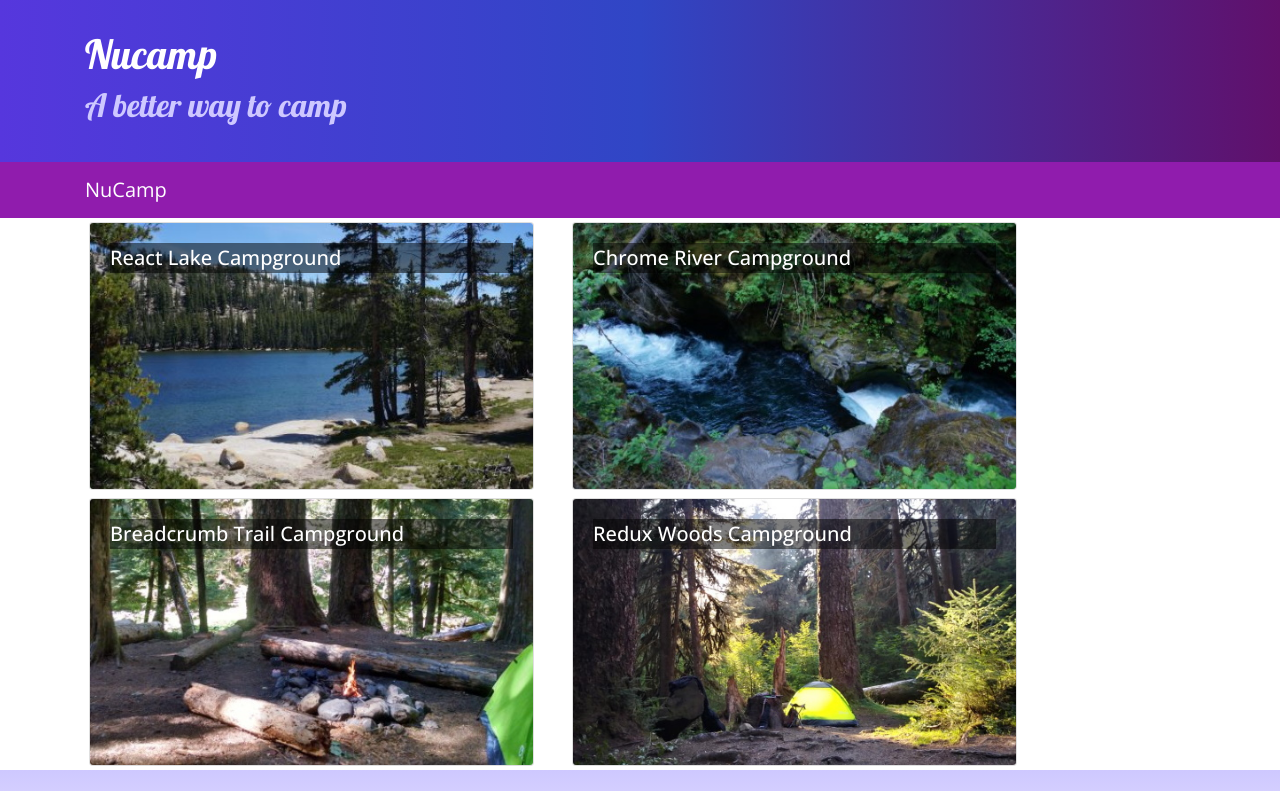
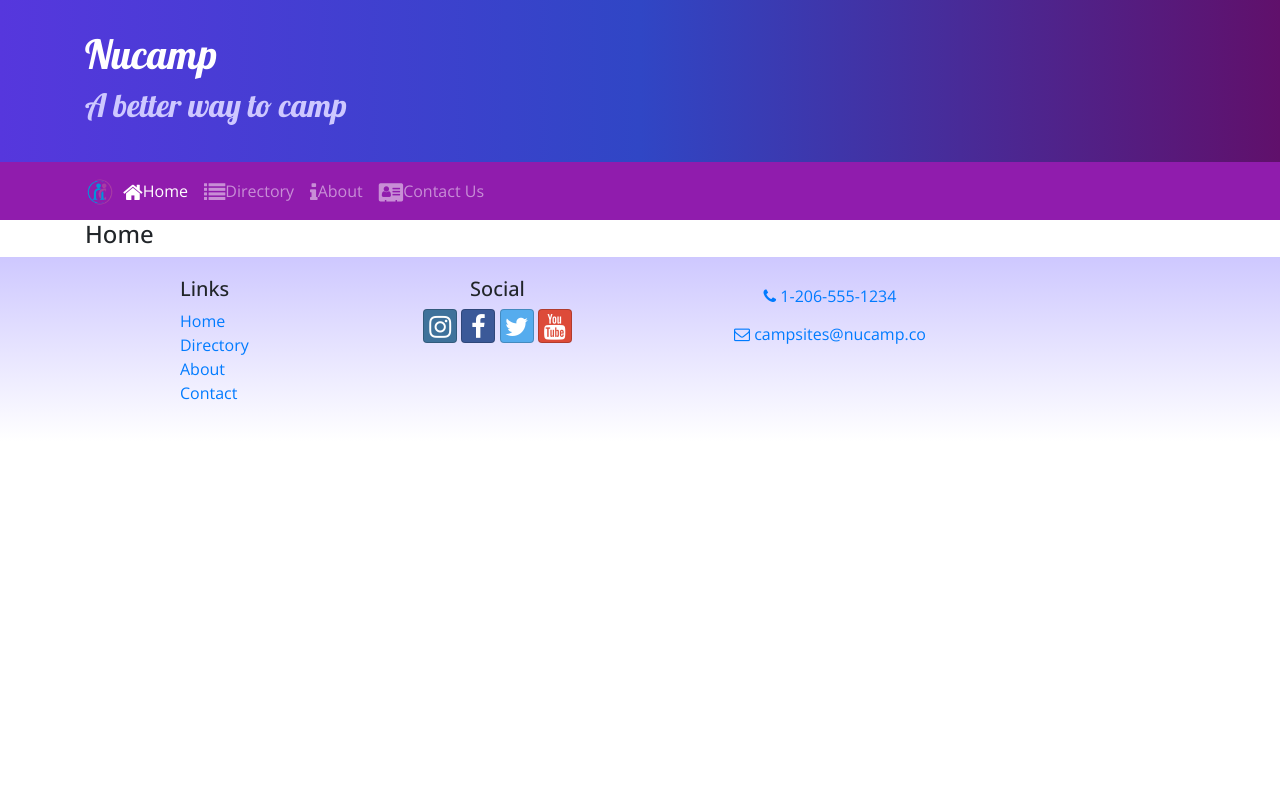
Before and after one commit to nammanur/nucampsite-react, a React (Create React App) app: page /home in a window 1280 px wide. Shown: the top 791 px of the page. Built offline with nearby package versions, Linux system fonts and the light colour scheme.

Commit message:
React Router.

```diff
--- a/package.json
+++ b/package.json
@@ -12,6 +12,7 @@
     "react": "^17.0.2",
     "react-dom": "^17.0.2",
     "react-popper": "1.3.6",
+    "react-router-dom": "5.2.0",
     "react-scripts": "5.0.0",
     "reactstrap": "8.5.1",
     "typeface-lobster": "^1.1.13",
--- a/src/App.js
+++ b/src/App.js
@@ -2,15 +2,18 @@
 import './App.css';
 import React, { Component } from 'react';
 import Main from './components/MainComponent';
+import { BrowserRouter } from 'react-router-dom';
 
 
 
 class App extends Component {
   render() {
       return (
+        <BrowserRouter>
           <div className="App">
               <Main/>
           </div>
+          </BrowserRouter>
       );
   }
 }
--- a/src/components/DirectoryComponent.js
+++ b/src/components/DirectoryComponent.js
@@ -1,8 +1,8 @@
 import { Card, CardImg, CardImgOverlay, CardTitle } from 'reactstrap';
 
-function RenderDirectoryItem({campsite, onClick}) {
+function RenderDirectoryItem({campsite}) {
     return (
-            <Card onClick={()=> onClick(campsite.id)}>
+            <Card>
                     <CardImg src={campsite.image} width="100%" src={campsite.image} alt={campsite.name}/>
                     <CardImgOverlay>
                         <CardTitle>{campsite.name}</CardTitle>
@@ -16,7 +16,7 @@
     const directory = props.campsites.map((campsite)=>{
         return (
         <div className='col-md-5 m-1' key={campsite.id} >
-            <RenderDirectoryItem campsite={campsite} onClick={props.onClick}/>
+            <RenderDirectoryItem campsite={campsite}/>
         </div>)
     });
     return (<div className='container'>
@@ -26,28 +26,6 @@
     </div>);
 }
 
-// class ExampleParentComponent extends Component {
-//     constructor(props) {
-//         super(props);
-//         this.state = {
-//             number: 333
-//         };
-//     }
-
-//     render() {
-//         return <ExampleChildComponent num={this.state.number} greeting ="hello world"></ExampleChildComponent>
-//     }
-
-// }
-
-// class ExampleChildComponent extends Component {
-
-
-//     render() {
-//         return <div>{this.props.num} {this.props.greeting}</div>
-//     }
-
-// }
 
 
 export default Directory;
--- a/src/components/FooterComponent.js
+++ b/src/components/FooterComponent.js
@@ -1,4 +1,5 @@
 import React from "react";
+import {Link} from 'react-router-dom';
 
 function Footer(props) {
 
@@ -9,10 +10,10 @@
                 <div className="col-4 col-sm-2 offset-1">
                     <h5>Links</h5>
                     <ul className="list-unstyled">
-                        <li><a href="#">Home</a></li>
-                        <li><a href="#">Directory</a></li>
-                        <li><a href="#">About</a></li>
-                        <li><a href="#">Contact</a></li>
+                        <li><Link to="/home">Home</Link></li>
+                        <li><Link to="/directory">Directory</Link></li>
+                        <li><Link to="/aboutus">About</Link></li>
+                        <li><Link to="/contact">Contact</Link></li>
                     </ul>
                 </div>
                 <div className="col-6 col-sm-3 text-center">
--- a/src/components/HeaderComponent.js
+++ b/src/components/HeaderComponent.js
@@ -1,7 +1,25 @@
 import React, { Component } from "react";
-import { Navbar, NavbarBrand, Jumbotron} from "reactstrap";
+import {Nav, Navbar, NavbarBrand, NavbarToggler, Collapse, NavItem, Jumbotron} from "reactstrap";
+import {NavLink} from 'react-router-dom';
 
 class Header extends Component {
+
+    constructor(props) {
+        super(props);
+        this.state = {
+            isNavOpen: false
+        };
+    }
+
+    toggleNav() {
+
+        this.toggleNav = this.toggleNav.bind(this);
+        this.setState({
+            isNavOpen: !this.state.isNavOpen
+        });
+    }
+
+
     render() {
         return (
             <React.Fragment>
@@ -15,10 +33,36 @@
                     </div>
                 </div>
             </Jumbotron>
-            <Navbar dark sticky="top">
-            <div className="container">
-                <NavbarBrand href="/">NuCamp</NavbarBrand>
-            </div>
+            <Navbar dark sticky="top" expand="md">
+                <div className="container">
+                    <NavbarBrand className="mr-auto" href="/"><img src="/assets/images/logo.png" height="30" width="30" alt="Nucamp Logo" /></NavbarBrand>
+                    <NavbarToggler onClick={this.toggleNav} />
+                    <Collapse isOpen={this.state.isNavOpen} navbar>
+                        <Nav navbar>
+                            <NavItem>
+                                <NavLink className="nav-link" to="./home">
+                                    <i className="fa fa-home fa-lg"  />Home
+                                </NavLink>
+                            </NavItem>
+                            <NavItem>
+                                <NavLink className="nav-link" to="./directory">
+                                    <i className="fa fa-list fa-lg"  />Directory
+                                </NavLink>
+                            </NavItem>
+                            <NavItem>
+                                <NavLink className="nav-link" to="./aboutus">
+                                    <i className="fa fa-info fa-lg"  />About
+                                </NavLink>
+                            </NavItem>
+                            <NavItem>
+                                <NavLink className="nav-link" to="./contactus">
+                                    <i className="fa fa-address-card fa-lg"  />Contact Us
+                                </NavLink>
+                            </NavItem>
+
+                        </Nav>
+                    </Collapse>
+                </div>
         </Navbar>
         </React.Fragment>
         );
--- /dev/null
+++ b/src/components/HomeComponent.js
@@ -0,0 +1,9 @@
+import React from "react";
+
+function Home(props) {
+    return (<div className="container">
+        <h4>Home</h4>
+        </div>);
+}
+
+export default Home;
--- a/src/components/MainComponent.js
+++ b/src/components/MainComponent.js
@@ -4,29 +4,35 @@
 import CampsiteInfo from './CampsiteInfoComponent';
 import Header from './HeaderComponent';
 import Footer from './FooterComponent';
+import Home from './HomeComponent';
+import { Switch, Route, Redirect} from 'react-router-dom';
 
 
 class Main extends Component {
   constructor(props) {
     super(props)
     this.state = {
-      campsites: CAMPSITES,
-      selectedCampsite: null
+      campsites: CAMPSITES
     }
   }
 
-onCampsiteSelect(campsiteId) {
-    console.log(campsiteId);
-    this.setState({selectedCampsite:campsiteId})
-}
+
 
 
   render() {
+      const HomePage = () => {
+          return (
+            <Home />
+          );
+      }
       return (
           <div>
               <Header/>
-              <Directory campsites={this.state.campsites} onClick={(campsiteId)=>this.onCampsiteSelect(campsiteId)} />
-              <CampsiteInfo campsite={this.state.campsites.filter((campsite)=>campsite.id=== this.state.selectedCampsite)[0]}/>
+              <Switch>
+                <Route path='/home' component={HomePage}/>
+                <Route exact path='/directory' render={()=> <Directory campsites={this.state.campsites}  />} />
+                <Redirect to='/home' />
+              </Switch>
               <Footer />
           </div>
       );
```
Also changed, not shown: 1 other file (tests, documents, lock files or other folders).
